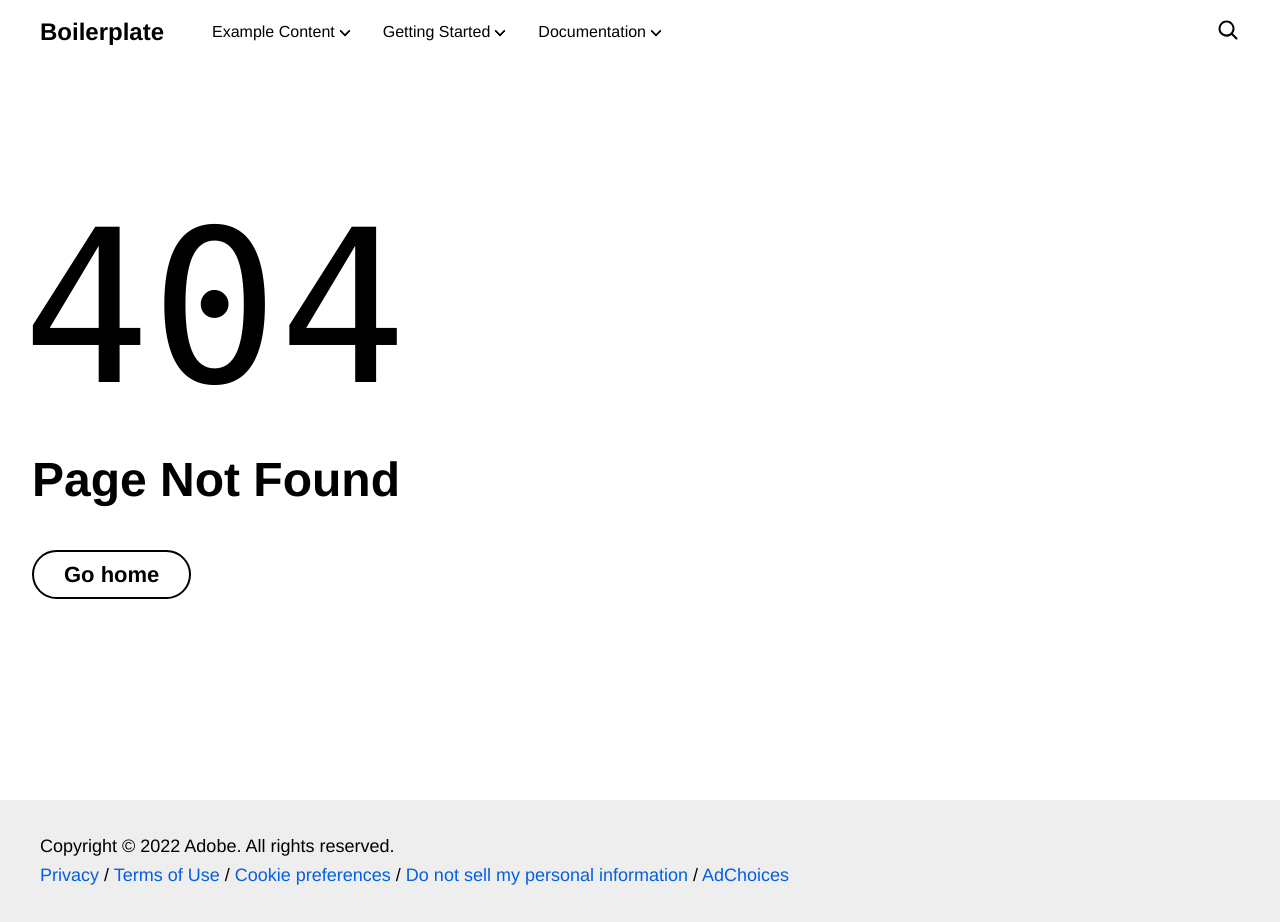
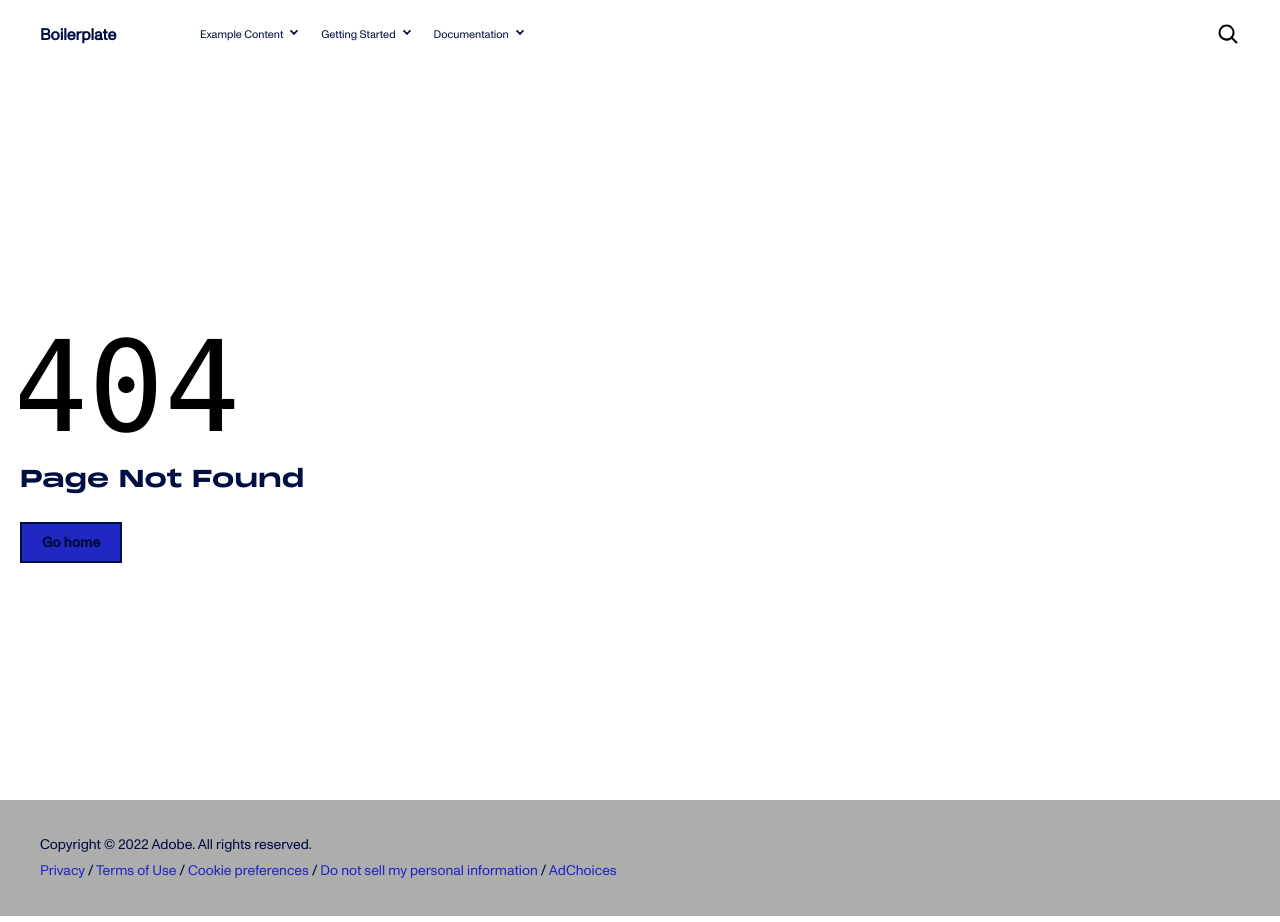
Before and after one commit to hlxsites/stride, a website with bundled scripts: page 404.html in a window 1280 px wide. Built offline with nearby package versions, Linux system fonts and the light colour scheme; files whose address does not match are found by name.

Commit message:
feat: brand styles

```diff
--- a/styles/styles.css
+++ b/styles/styles.css
@@ -12,44 +12,94 @@
 
  :root {
   /* colors */
-  --link-color: #035fe6;
-  --link-hover-color: #136ff6;
-  --background-color: #fff;
-  --overlay-background-color: #eee;
-  --highlight-background-color: #ccc;
-  --text-color: #000;
+  --color-orange: #EF6100;
+  --color-blue-light: #BAD9EF;
+  --color-blue: #2A72CB;
+  --color-blue-dark: #010E42;
+  --color-purple: #2127C3;
+  --color-gray-light: #f3f3f3;
+  --color-gray-light: #adadad;
+  --color-gray-dark: #6E6E6E;
+  --color-white: #fff;
+  --color-black: #010E42;
+  --link-color: var(--color-purple);
+  --link-hover-color: var(--color-purple);
+  --background-color: var(--color-white);
+  --overlay-background-color: var(--color-gray-light);
+  --highlight-background-color: var(--color-blue-light);
+  --text-color: var(--color-black);
 
   /* fonts */
-  --body-font-family: 'helvetica neue', helvetica, ubuntu, roboto, noto, sans-serif;
-  --heading-font-family: var(--body-font-family);
+  --body-font-family: 'ABC Monument Grotesk Regular', 'Monument Grotesk Regular fallback', sans-serif;
+  --medium-font-family: 'ABC Monument Grotesk Medium', 'Monument Grotesk Medium fallback', sans-serif;
+  --bold-font-family: 'ABC Monument Grotesk Bold', 'Monument Grotesk Bold fallback', sans-serif;
+  --heading-font-family: 'Monument Extended Bold', 'Monument Extended fallback', sans-serif;
   --fixed-font-family: 'Roboto Mono', menlo, consolas, 'Liberation Mono', monospace;
 
   /* body sizes */
-  --body-font-size-m: 22px;
-  --body-font-size-s: 18px;
-  --body-font-size-xs: 16px;
+  --body-font-size-m: 16px;
+  --body-font-size-s: 14px;
+  --body-font-size-xs: 11px;
 
   /* heading sizes */
-  --heading-font-size-xxl: 48px;
-  --heading-font-size-xl: 40px;
-  --heading-font-size-l: 32px;
-  --heading-font-size-m: 24px;
-  --heading-font-size-s: 20px;
-  --heading-font-size-xs: 18px;
+  --heading-font-size-xxl: 36px;
+  --heading-font-size-xl: 18px;
+  --heading-font-size-l: 21px;
+  --heading-font-size-m: 20px;
+  --heading-font-size-s: 16px;
+  --heading-font-size-xs: 12px;
 
   /* nav height */
-  --nav-height: 64px;
+  --nav-height: 70px;
+}
 
+@media (min-width: 800px) {
+  :root {
+    --heading-font-size-xl: 24px;
+  }
+}
+
+/* font fallbacks */
+@font-face {
+  font-family: 'Monument Extended fallback';
+  size-adjust: 169.841%;
+  src: local('Arial');
+}
+
+@font-face {
+  font-family: 'Monument Grotesk Regular fallback';
+  size-adjust: 97.3%;
+  src: local('Arial');
+}
+
+@font-face {
+  font-family: 'Monument Grotesk Medium fallback';
+  size-adjust: 98.97%;
+  src: local('Arial');
+}
+
+/* @font-face {
+  font-family: 'Monument Grotesk Bold fallback';
+  size-adjust: 97.3%;
+  src: local('Arial');
+} */
+
+/* minimal reset */
+*, *::before, *::after {
+  box-sizing: border-box;
+  margin: 0;
+  border: 0;
+  padding: 0;
+  font: inherit;
 }
 
 body {
+  display: none;
+  background-color: var(--background-color);
+  color: var(--text-color);
+  font-family: var(--body-font-family);
   font-size: var(--body-font-size-m);
-  margin: 0;
-  font-family: var(--body-font-family);
-  line-height: 1.6;
-  color: var(--text-color);
-  background-color: var(--background-color);
-  display: none;
+  line-height: 1.625em;
 }
 
 body.appear {
@@ -60,36 +110,60 @@ header {
   height: var(--nav-height);
 }
 
-h1, h2, h3,
-h4, h5, h6 {
+/* headings */
+h1, h2, h3, h4, h5, h6 {
+  margin-top: 10px;
+  margin-bottom: 10px;
   font-family: var(--heading-font-family);
-  font-weight: 600;
-  line-height: 1.25;
-  margin-top: 1em;
-  margin-bottom: .5em;
+  font-weight: 500;
+  line-height: 1.5rem;
   scroll-margin: calc(var(--nav-height) + 1em);
 }
 
-h1 { font-size: var(--heading-font-size-xxl) }
-h2 { font-size: var(--heading-font-size-xl) }
-h3 { font-size: var(--heading-font-size-l) }
-h4 { font-size: var(--heading-font-size-m) }
-h5 { font-size: var(--heading-font-size-s) }
-h6 { font-size: var(--heading-font-size-xs) }
-
-p, dl, ol, ul, pre, blockquote {
-  margin-top: 1em;
-  margin-bottom: 1em;
+h1 {
+  margin-top: 20px;
+  font-size: var(--heading-font-size-xxl);
+  line-height: 1.1em;
 }
 
-a:any-link {
-  color: var(--link-color);
-  text-decoration: none;
+h2 {
+  margin-top: 20px;
+  margin-bottom: 20px;
+  font-size: var(--heading-font-size-xl);
 }
 
-a:hover {
-  text-decoration: underline;
-  color: var(--link-hover-color);
+h3 {
+  color: var(--color-purple);
+  font-family: var(--bold-font-family);
+  font-size: var(--heading-font-size-l);
+}
+
+h4 {
+  color: var(--color-blue);
+  font-family: var(--medium-font-family);
+  font-size: var(--heading-font-size-m);
+  font-weight: 400;
+}
+
+h5 {
+  font-family: var(--medium-font-family);
+  font-size: var(--heading-font-size-m);
+  font-weight: 400;
+}
+
+h6 {
+  font-size: var(--heading-font-size-m);
+  line-height: 1.1em;
+}
+
+/* text */
+p, dl, ol, ul, pre, blockquote {
+  margin: 0 0 10px;
+}
+
+strong {
+  font-family: var(--bold-font-family);
+  font-weight: 500;
 }
 
 code, pre, samp {
@@ -105,45 +179,63 @@ pre {
   overflow: scroll;
 }
 
-/* buttons */
-
-a.button:any-link, button {
-  font-family: var(--body-font-family);
-  display: inline-block;
-  box-sizing: border-box;
+/* links */
+a:any-link {
+  background-image: linear-gradient(currentcolor, currentcolor);
+  background-position: 0 100%;
+  background-repeat: no-repeat;
+  background-size: 0 2px;
+  transition: background-size .5s;
+  color: var(--link-color);
   text-decoration: none;
-  border: 2px solid transparent;
-  padding: 5px 30px;
-  text-align: center;
-  font-style: normal;
-  font-weight: 600;
-  cursor: pointer;
-  color: var(--background-color);
-  background-color: var(--link-color);
-  margin: 16px 0;
-  white-space: nowrap;
-  overflow: hidden;
-  text-overflow: ellipsis;
-  border-radius: 30px;
+  word-break: break-word;
 }
 
-a.button:hover, a.button:focus, button:hover, button:focus  {
-  background-color: var(--link-hover-color);
+a:hover {
+  background-size: 100% 2px;
+}
+
+/* buttons */
+a.button:any-link, button.button {
+  display: inline-block;
+  max-width: 100%;
+  padding: 8px 20px;
+  background-color: var(--link-color);
+  background: linear-gradient(to left, var(--color-purple) 50%, var(--color-black) 50%);
+  background-size: 200% 100%;
+  background-position: right;
+  transition: background-position .6s ease;
+  color: var(--background-color);
+  font-family: var(--medium-font-family);
+  font-size: var(--body-font-size-s);
+  font-weight: 700;
+  letter-spacing: .125px;
+  line-height: 1.5em;
+  text-align: center;
+  text-decoration: none;
   cursor: pointer;
 }
 
-button:disabled, button:disabled:hover {
+a.button:hover, a.button:focus, button.button:hover, button.button:focus  {
+  background-position: left;
+}
+
+button:disabled, button.button:disabled:hover {
   background-color: var(--overlay-background-color);
   cursor: unset;
 }
 
-a.button.secondary, button.secondary {
+a.button.secondary, .button.button.secondary {
   background-color: unset;
   border: 2px solid currentcolor;
   color: var(--text-color)
 }
 
+.button-container {
+  margin-top: 30px;
+}
 
+/* form elements*/
 main input {
   font-size: 1.25rem;
   width: 100%;
@@ -163,7 +255,24 @@ main input:hover {
 }
 
 main .section {
-  padding: 64px 16px;
+  padding: 50px 20px 10px;
+}
+
+@media (min-width: 800px) {
+  main .section {
+    padding: 50px 20px;
+  }
+}
+
+@media (min-width: 1000px) {
+  main .section {
+    padding: 80px 20px;
+  }
+
+  main .section > div {
+    max-width: 1200px;
+    margin: auto;
+  }
 }
 
 main pre {
@@ -204,28 +313,6 @@ main img {
   height: auto;
 }
 
-@media (min-width: 600px) {
-  main .section {
-    padding: 64px 32px;
-  }
-}
-
-@media (min-width: 900px) {
-  :root {
-    --heading-font-size-xxl: 60px;
-    --heading-font-size-xl: 48px;
-    --heading-font-size-l: 36px;
-    --heading-font-size-m: 30px;
-    --heading-font-size-s: 24px;
-    --heading-font-size-xs: 22px;
-  }
-
-  .section > div {
-    max-width: 1200px;
-    margin: auto;
-  }
-}
-
 /* progressive section appearance */
 main .section[data-section-status='loading'],
 main .section[data-section-status='initialized'] {
```
